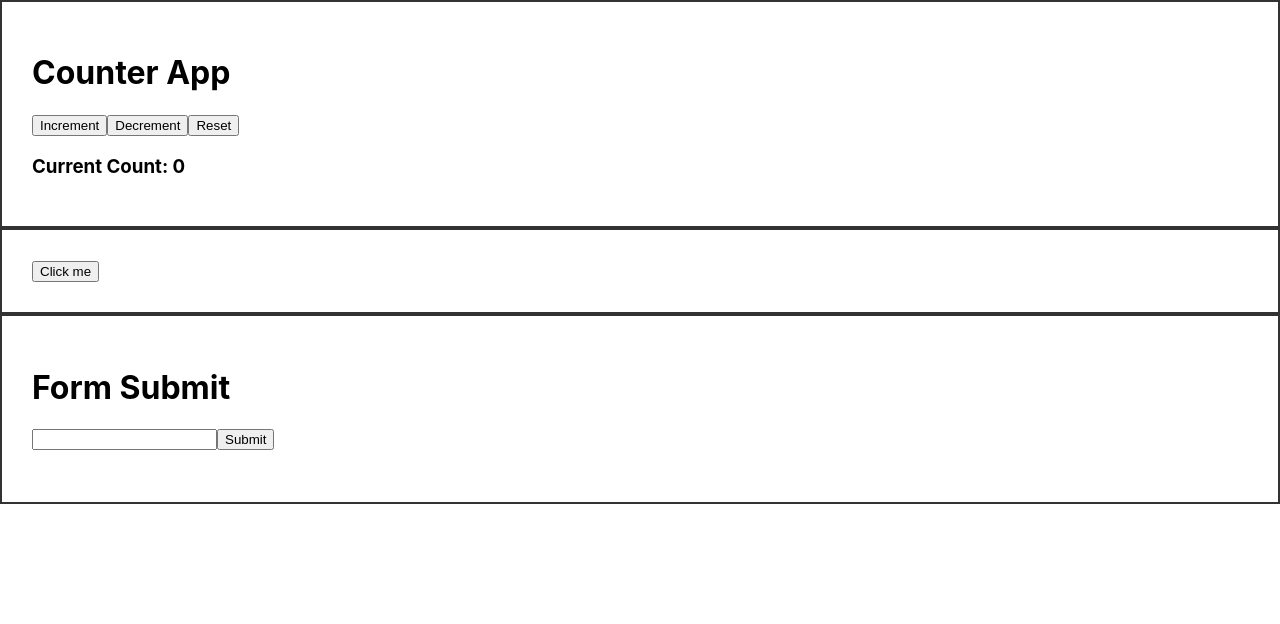
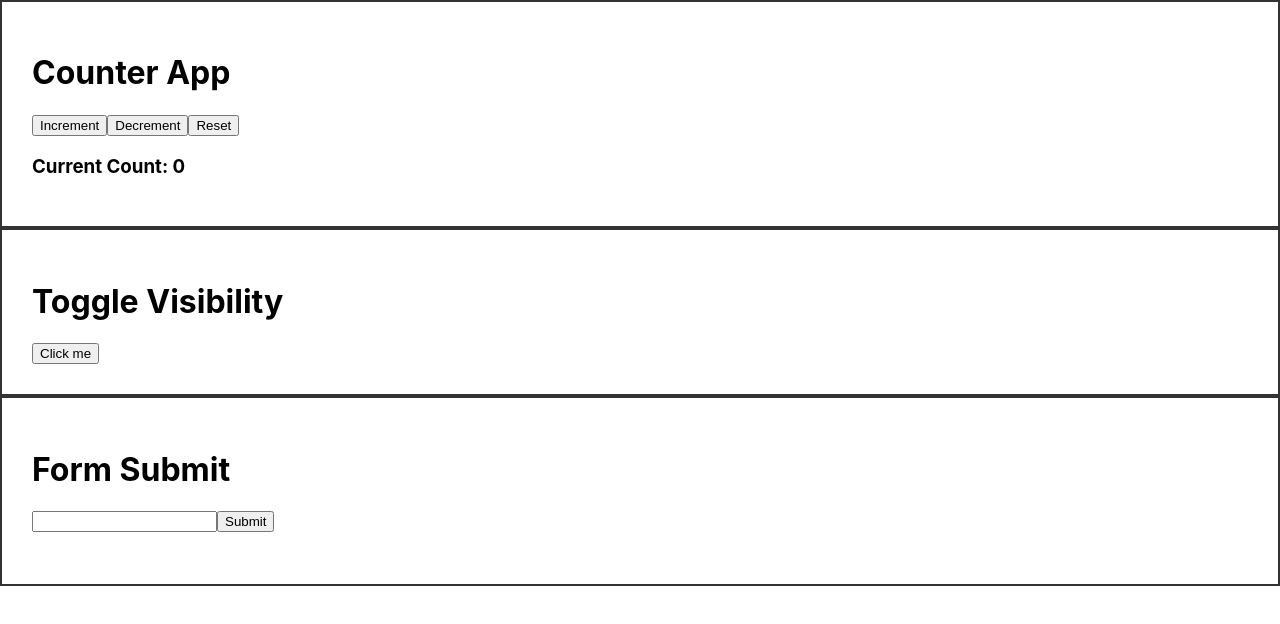
Before and after one commit to HarunaDev/Counter-App, a React (Create React App) app: page / in a window 1280 px wide. Shown: the top 624 px of the page. Built offline with nearby package versions, Linux system fonts and the light colour scheme.

Commit message:
modified Toggle state component

```diff
--- a/src/components/ToggleState.js
+++ b/src/components/ToggleState.js
@@ -22,6 +22,7 @@ class ToggleState extends React.Component{
         if(this.state.visibility) {
             return (
                 <div className="section">
+
                     <button onClick={this.toggleVisibility}>Click me</button>
                     <h1>Now you see me</h1>
                 </div>
@@ -29,6 +30,7 @@ class ToggleState extends React.Component{
         } else {
             return (
                 <div className="section">
+                    <h1>Toggle Visibility</h1>
                     <button onClick={this.toggleVisibility}>Click me</button>
                 </div>
             )
```
